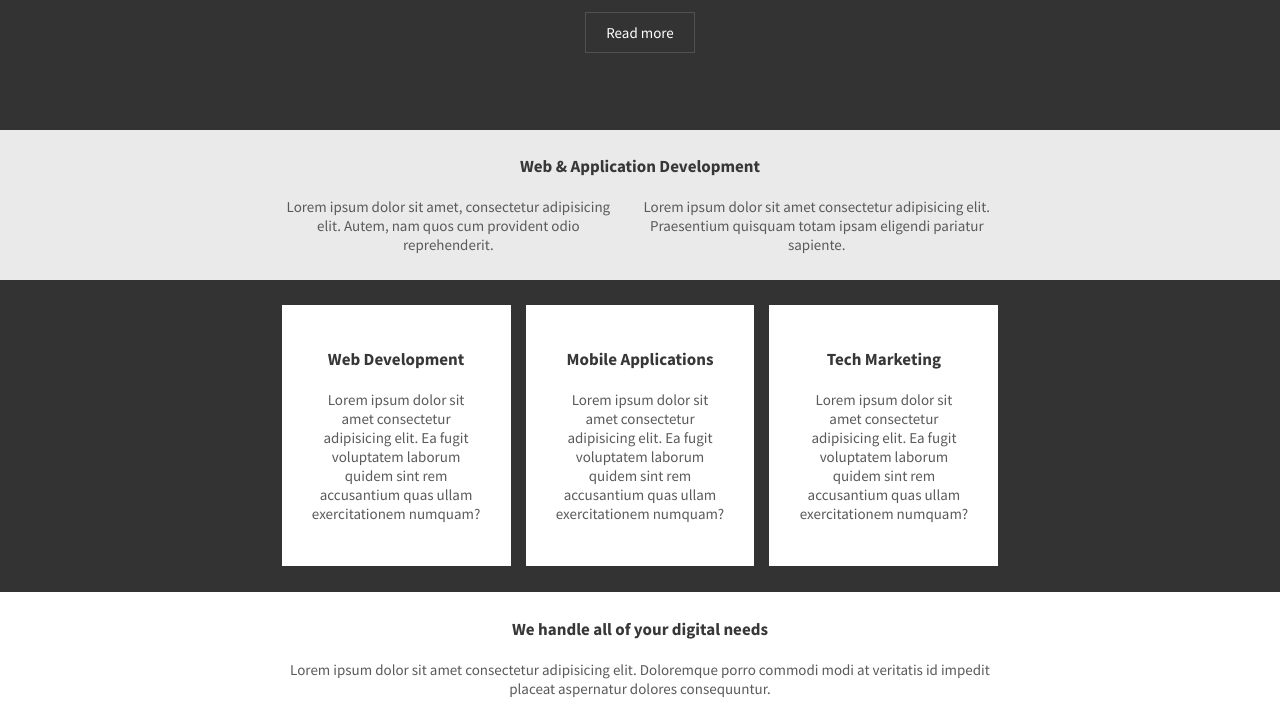
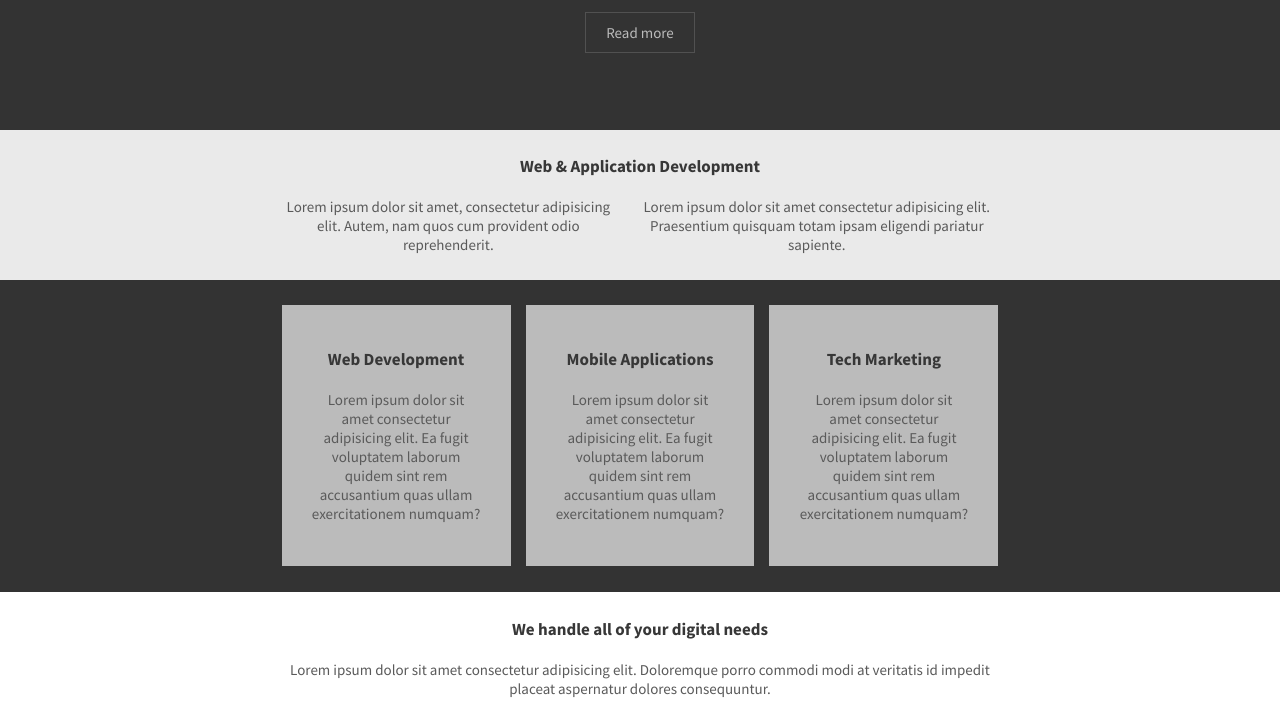
Before and after one commit to MimHeMimDal/HW08-maktab90, a plain HTML site: page Question4-mobileView/index.html in a window 1280 px wide. Shown: the part 171-891 px from the top of the page. Drawn offline with Linux system fonts and the light colour scheme.

Commit message:
edit variables

```diff
--- a/Question4-mobileView/style.css
+++ b/Question4-mobileView/style.css
@@ -3,8 +3,11 @@
 
 :root {
   --semiBlack: #333333;
-  --white: white;
+  --white: rgb(187, 187, 187);
+  --semiWhite-background: rgb(234, 234, 234);
   --font-size-1-5: 1.5rem;
+  --blue-background: #2690d4;
+  --black-background: black;
 }
 
 *,
```
